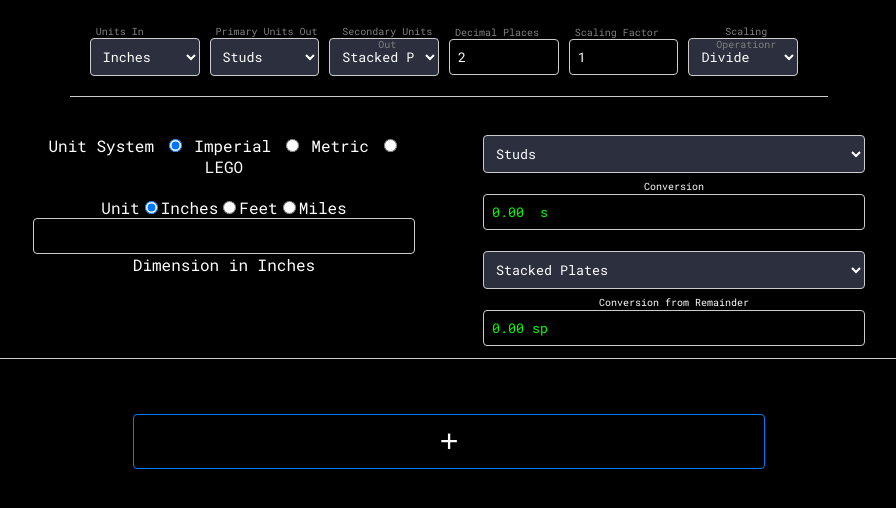
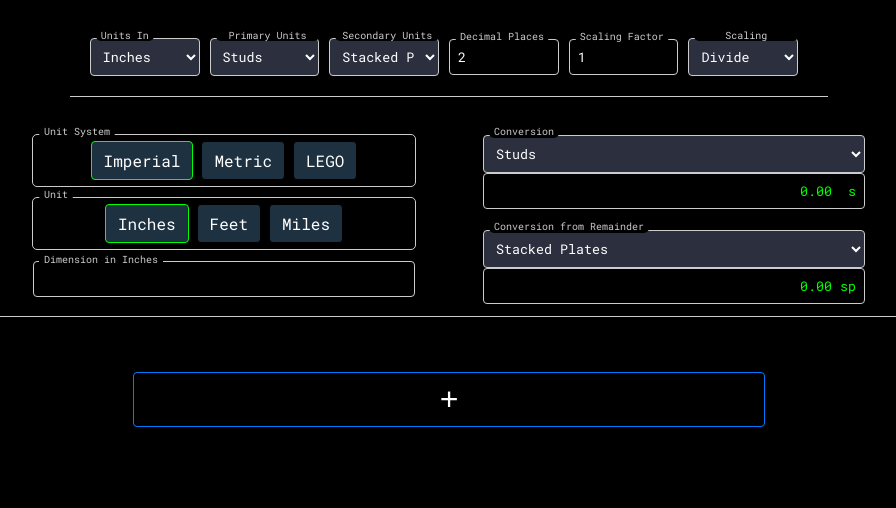
Before and after one commit to Brick-Tools/BrickUnitConverter, a website: page index.html in a window 1280 px wide. Shown: the whole page, without its empty margins (191-1087 px from the left). Drawn offline with Linux system fonts and the light colour scheme.

Commit message:
Update style.css
V1.0

```diff
--- a/style.css
+++ b/style.css
@@ -2,7 +2,6 @@
   --background-color: black;
   --button-color: #007bff; /* Define your main color variable */
   --button-hover-color: #0056b3;
-  --active-button-color: #28a745;
   --font-color: white;
   --highlight-font-color: #00FF00;
   --label-color: gray;
@@ -13,8 +12,8 @@
   /* --dropdown-color: #1E2A1A; */
   /* --dropdown-color: #352D21; */
   /* --dropdown-color: #405a48; */
+  --btn-color: #1E3140;
   --green-tint: #405a48;
-  --blue-tint: #1E3140;
 }
 
 html {
@@ -32,7 +31,7 @@
   margin: 4px;
   /* border: none; */
   border-radius: 4px;
-  background-color: var(--blue-tint);
+  background-color: var(--btn-color);
   color: var(--font-color);
   cursor: pointer;
   border: 1px solid var(--background-color);
@@ -55,22 +54,98 @@
 }
 
 /* Style for unit buttons container */
+/* #unitButtonsContainer {
+  display: flex;
+  flex-wrap: wrap;
+  justify-content: center;
+
+  outline: 1px solid var(--outline-color);
+  border-radius: 4px;
+  padding: 2px;
+  margin-bottom: 12px;
+} */
+
+/* Style for unit system buttons container */
+#unitSystemButtons,
 #unitButtonsContainer {
-    margin-top: 10px;
+  display: flex;
+  flex-wrap: wrap;
+  justify-content: center;
+
+  outline: 1px solid var(--outline-color);
+  border-radius: 4px;
+  padding: 2px;
+  margin-bottom: 12px;
+
+  position: relative;
+  /* outline-offset: 12px; */
+  /* overflow: visible; */
+  /* box-sizing: border-box; */
+}
+.section-label {
+  position: absolute;
+  top: -10px;
+  left: 6px;
+  font-size: 10px;
+  color: var(--outline-color);
+  background-color: var(--background-color);
+  border-radius: 5px;
+  padding: 0 5px; /* extend background color */
 }
 
-/* Style for unit system buttons container */
-#unitSystemButtons {
-    margin-bottom: 10px;
+.input-label {
+  position: absolute;
+  top: -8px;
+  left: 6px;
+  font-size: 10px;
+  color: var(--outline-color);
+  background-color: var(--background-color);
+  padding: 0 5px;
+}
+
+#valueInput,
+#outputPrimary,
+#outputSecondary {
+  position: relative;
 }
 
 
+.unit-buttons {
+  /* Align buttons and unit container in a column */
+  display: flex;
+  flex-direction: column;
+}
 
-.unit-buttons {
-    /* Align buttons and unit container in a column */
-    display: flex;
-    flex-direction: column;
+/* Radio btn */
+.radio,
+.radioUnitsIn {
+  display: none;
 }
+.radio:not(checked) + label,
+.radioUnitsIn:not(checked) + label{
+  padding: 8px 12px;
+  margin: 4px;
+  border-radius: 4px;
+  background-color: var(--btn-color);
+  color: var(--font-color);
+  cursor: pointer;
+  border: 1px solid var(--background-color);
+}
+.radio:checked + label,
+.radioUnitsIn:checked + label{
+  padding: 8px 12px;
+  margin: 4px;
+  border-radius: 4px;
+  background-color: var(--btn-color);
+  color: var(--font-color);
+  cursor: pointer;
+  border: 1px solid var(--highlight-font-color);
+}
+.radio:hover + label,
+.radioUnitsIn:hover + label {
+  background-color: var(--button-hover-color);
+}
+
 
 .conversion {
     /* Align conversions in a column */
@@ -100,6 +175,7 @@
   /* color: #00FFFF; */
   /* color: #4D94FF; */
   color: var(--highlight-font-color);
+  text-align: right;
 }
 
 /* Style for select dropdown arrow */
@@ -170,16 +246,16 @@
 /* Style for the label */
 .input-field label {
   position: absolute;
-  top: 10px;
+  top: -4px;
   left: 6px;
-  color: var(--label-color);
-  transition: top 0.3s ease, font-size 0.3s ease;
-}
-
-/* Style for the input field when it has value */
-.input-field input:not(:placeholder-shown) + label, select:not(:placeholder-shown) + label {
-  top: -8px;
   font-size: 10px;
+  color: var(--outline-color);
+  background-color: var(--background-color);
+  border-radius: 5px;
+  padding: 0 5px;
+  max-height: 1.2em; /* Set the maximum height to display only one line */
+  overflow: hidden; /* Hide any overflowed content */
+  user-select: none;
 }
 
 
@@ -196,7 +272,7 @@
   flex-flow: row wrap;
   justify-content: center;
   margin: 5px 0;
-  border-bottom: 1px solid var(--outline-color); /* Add border at the bottom */
+  border-bottom: 1px solid var(--outline-color);
   /* border: 2px solid green; */
 }
 .content {
@@ -209,6 +285,8 @@
   /* border: 1px solid blue; */
 }
 
+
+
 button[id="newConverter"] {
   border: 1px solid var(--button-color);
   background-color: var(--background-color);
```
